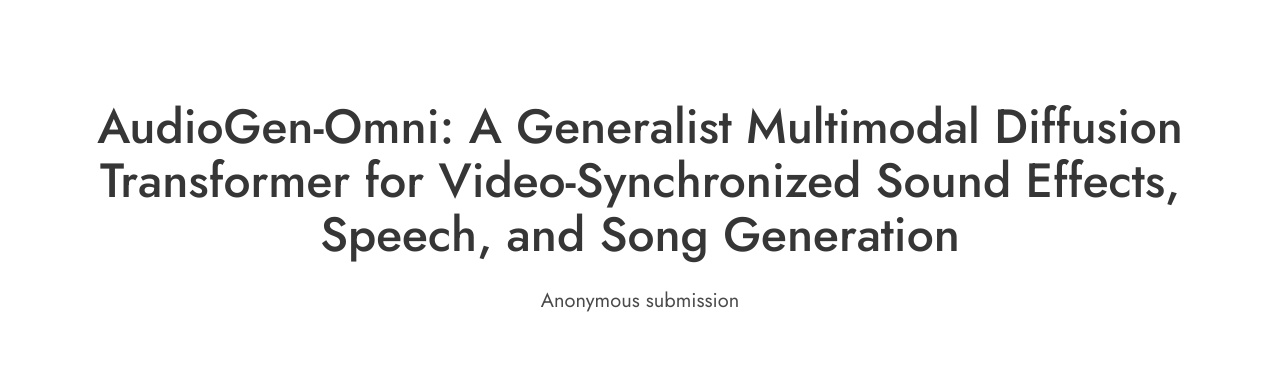
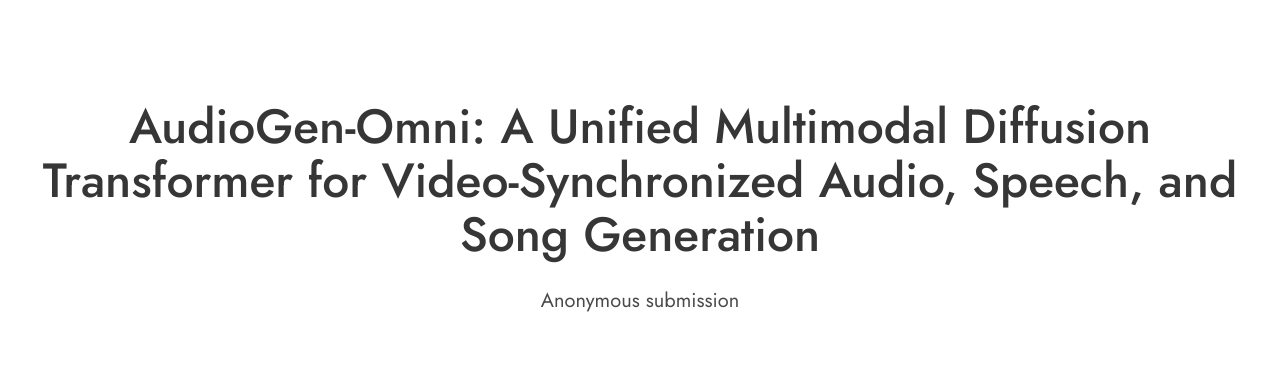
Before and after one commit to ciyou2/AudioGen-Omni, a plain HTML site: page index.html in a window 1280 px wide. Shown: the top 390 px of the page. Drawn offline with Linux system fonts and the light colour scheme; some icons are missing.

Commit message:
index.html

```diff
--- a/index.html
+++ b/index.html
@@ -96,7 +96,7 @@
             <div class="container is-max-desktop">
                 <div class="columns is-centered">
                     <div class="column has-text-centered">
-                        <h1 class="title is-1 publication-title">AudioGen-Omni: A Generalist Multimodal Diffusion Transformer for Video-Synchronized Sound Effects, Speech, and Song Generation</h1>
+                        <h1 class="title is-1 publication-title">AudioGen-Omni: A Unified Multimodal Diffusion Transformer for Video-Synchronized Audio, Speech, and Song Generation</h1>
                         <div class="is-size-5 publication-authors">
                             <span class="author-block">Anonymous submission</span>
 
```
